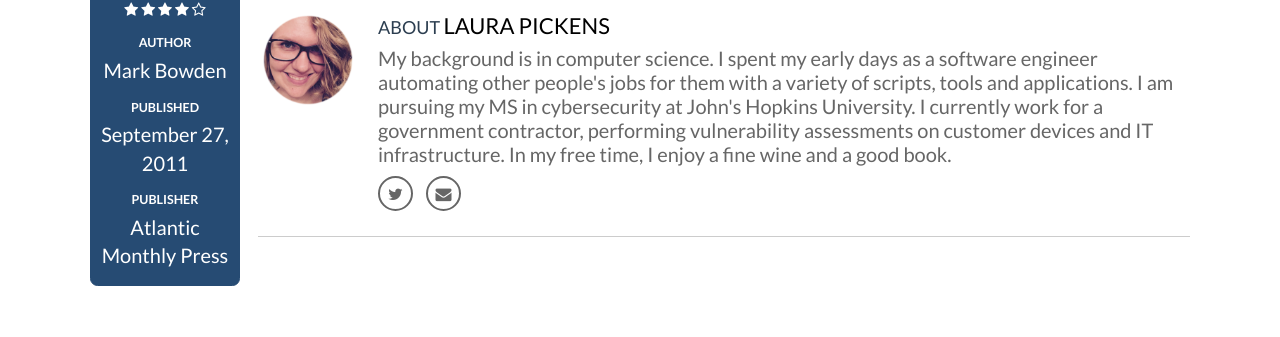
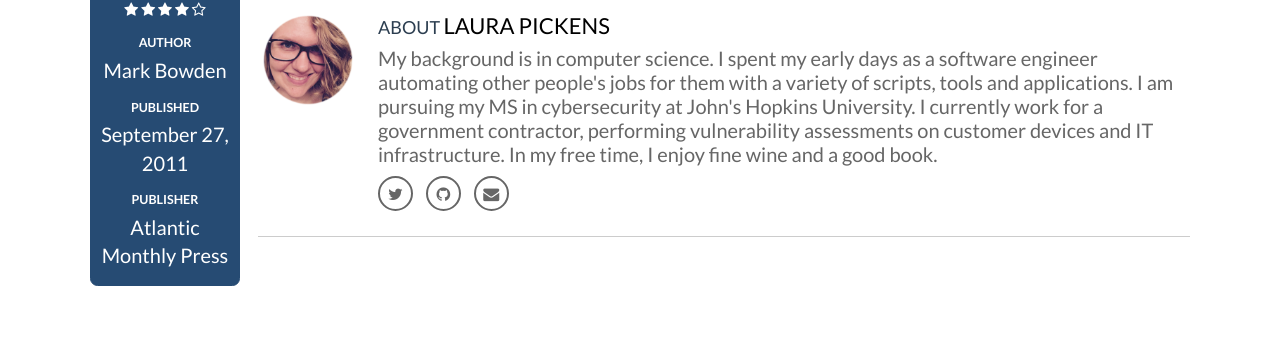
Before and after one commit to lpickens03/lpickens03.github.io, a Jekyll site: the page built from _books/2016-08-20-worm.md, in a window 1280 px wide and 921 px high. Shown: the part 396-733 px from the top of the window. Built offline with Jekyll 4.4.1, drawn with Linux system fonts in a browser that asks for light colours; nearby versions of some CDN libraries; some web fonts are replaced.

Commit message:
Add Github to signature

```diff
--- a/_includes/signature.html
+++ b/_includes/signature.html
@@ -6,12 +6,15 @@
         <div class="title">
         ABOUT <a href="/about">LAURA PICKENS</a>
         </div>
-        <p>My background is in computer science. I spent my early days as a software engineer automating other people's jobs for them with a variety of scripts, tools and applications. I am pursuing my MS in cybersecurity at John's Hopkins University. I currently work for a government contractor, performing vulnerability assessments on customer devices and IT infrastructure. In my free time, I enjoy a fine wine and a good book.</p>
+        <p>My background is in computer science. I spent my early days as a software engineer automating other people's jobs for them with a variety of scripts, tools and applications. I am pursuing my MS in cybersecurity at John's Hopkins University. I currently work for a government contractor, performing vulnerability assessments on customer devices and IT infrastructure. In my free time, I enjoy fine wine and a good book.</p>
         <div>
             <ul class="list-inline">
 
               <li>
                   <a href="https://twitter.com/pickl09" class="btn-social btn-outline"><i class="fa fa-fw fa-twitter"></i></a>
+              </li>
+              <li>
+                    <a href="https://github.com/pickl09" class="btn-social btn-outline"><i class="fa fa-fw fa-github"></i></a>
               </li>
               <!--<li>
                   <a href="#" class="btn-social btn-outline"><i class="fa fa-fw fa-facebook"></i></a>
```
